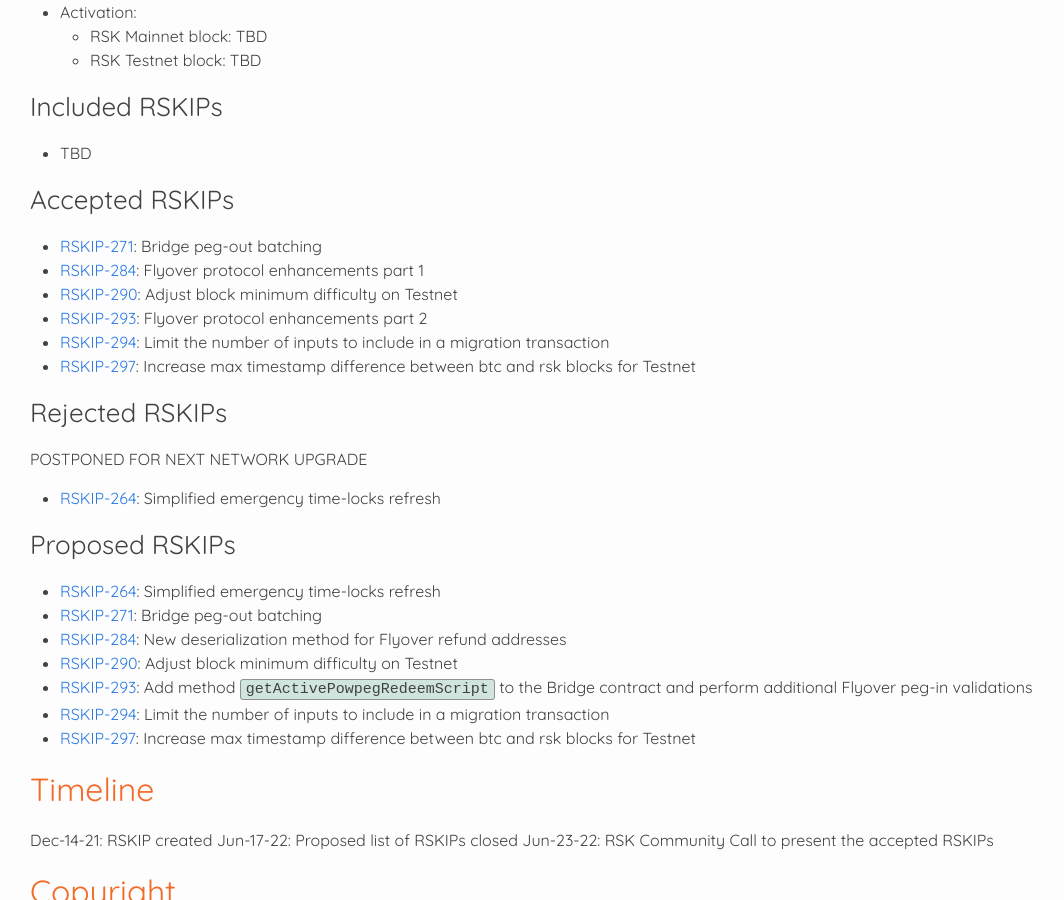
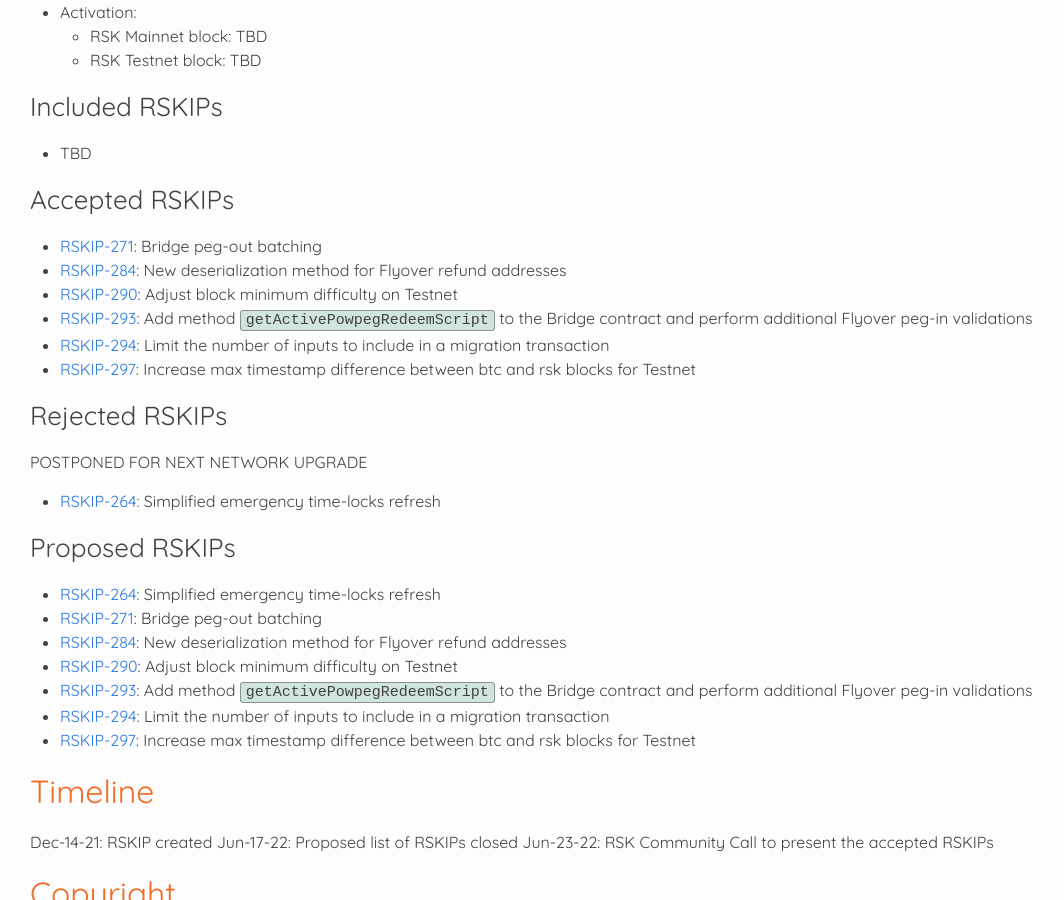
Before and after one commit to rsksmart/RSKIPs, a Jekyll site: the page built from IPs/RSKIP291.md, in a window 1280 px wide and 900 px high, scrolled down 849 px. Shown: the whole window, without its empty margins (0-1064 px from the left). Built offline with Jekyll 4.4.1, drawn with Linux system fonts in a browser that asks for light colours; our own code applies the rules of GitHub Pages for plain Markdown files.

Commit message:
Update RSKIP291.md

```diff
--- a/IPs/RSKIP291.md
+++ b/IPs/RSKIP291.md
@@ -39,9 +39,9 @@ This RSKIP specifies the changes included in the RSK network upgrade named Hop.
 ### Accepted RSKIPs
 
 - [RSKIP-271](https://github.com/rsksmart/RSKIPs/blob/master/IPs/RSKIP271.md): Bridge peg-out batching
-- [RSKIP-284](https://github.com/rsksmart/RSKIPs/pull/284): Flyover protocol enhancements part 1
+- [RSKIP-284](https://github.com/rsksmart/RSKIPs/pull/284): New deserialization method for Flyover refund addresses
 - [RSKIP-290](https://github.com/rsksmart/RSKIPs/blob/master/IPs/RSKIP290.md): Adjust block minimum difficulty on Testnet
-- [RSKIP-293](https://github.com/rsksmart/RSKIPs/pull/293): Flyover protocol enhancements part 2
+- [RSKIP-293](https://github.com/rsksmart/RSKIPs/pull/293): Add method `getActivePowpegRedeemScript` to the Bridge contract and perform additional Flyover peg-in validations
 - [RSKIP-294](https://github.com/rsksmart/RSKIPs/blob/master/IPs/RSKIP294.md): Limit the number of inputs to include in a migration transaction
 - [RSKIP-297](https://github.com/rsksmart/RSKIPs/blob/master/IPs/RSKIP297.md): Increase max timestamp difference between btc and rsk blocks for Testnet
 
```
